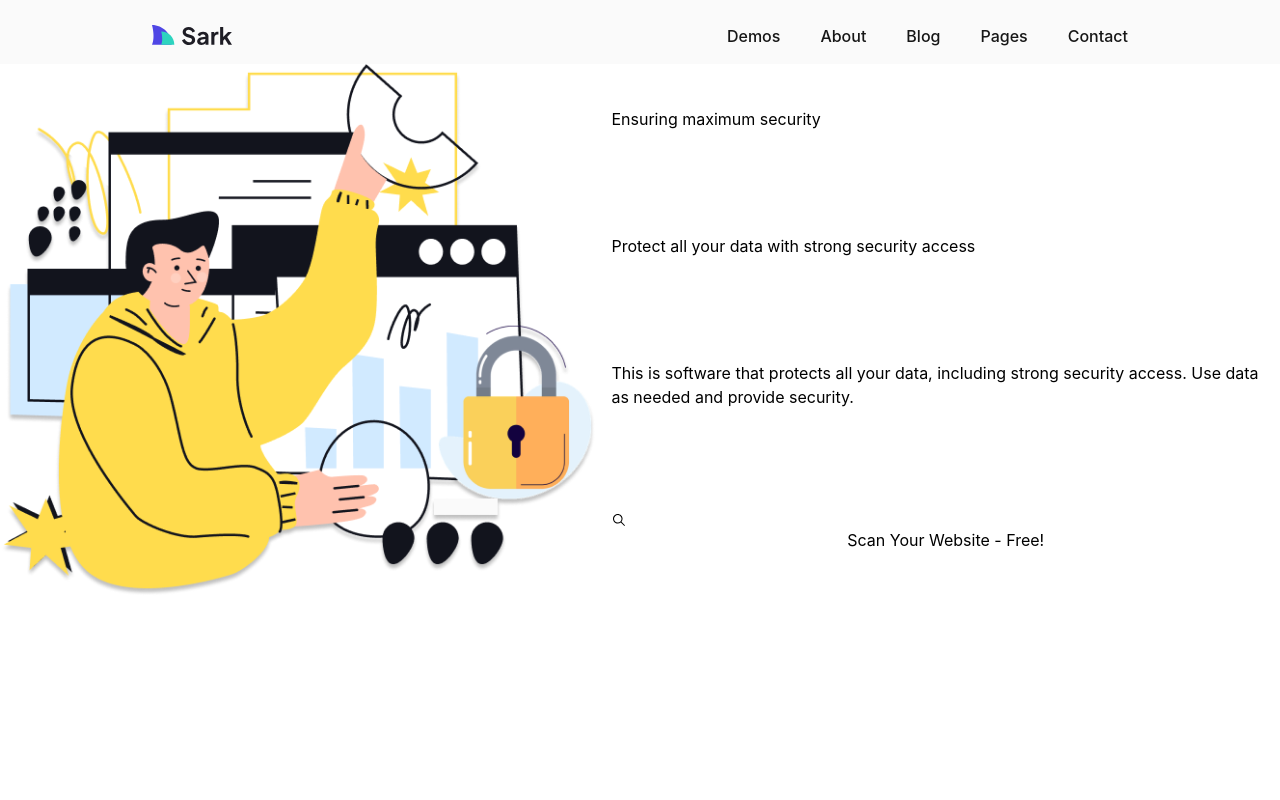
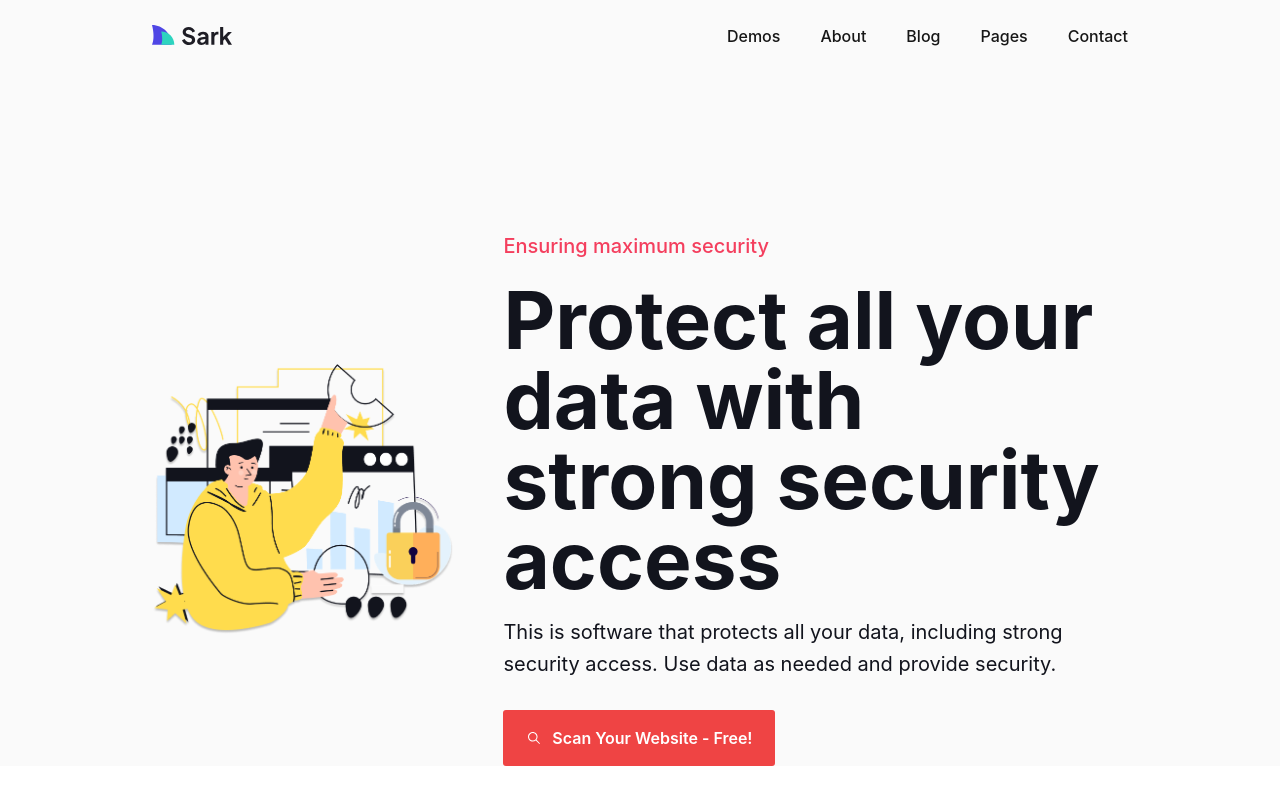
Before and after one commit to gallesSs/Cyber-Security-Landing, a React (Vite) app: page / in a window 1280 px wide. Built offline with nearby package versions, Linux system fonts and the light colour scheme.

Commit message:
added styles for md hero, without bg and hover

```diff
--- a/src/components/Hero/Hero.jsx
+++ b/src/components/Hero/Hero.jsx
@@ -2,20 +2,27 @@ import imgMob from "../../assets/Hero/hero-mob.png";
 import img from "../../assets/Hero/hero.png";
 import { IoIosSearch } from "react-icons/io";
 import s from "./Hero.module.css"; //grid template areas only
+import bg from "../../assets/Hero/BG.png";
 
 const Hero = () => {
   return (
     <section
-      className={`flex flex-col justify-center items-center gap-4 md:grid ${s.section}`}>
-      <p className={s.motto}>Ensuring maximum security</p>
-      <h1 className={s.header}>
+      className={`pt-12.5 bg-[#FAFAFA] px-4 flex flex-col justify-center items-center gap-4 md:grid ${s.section} md:px-38 md:gap-x-12.5 md:pt-42 md:bg-[${bg}]`}>
+      <p
+        className={`${s.motto} text-[#F43F5E] text-xl font-medium leading-7 mb-1 text-center md:text-start`}>
+        Ensuring maximum security
+      </p>
+      <h1
+        className={`${s.header} text-[#12141D] font-bold text-[40px] text-center leading-13 md:text-start md:max-w-159 md:text-[80px] md:leading-20`}>
         Protect all your data with strong security access
       </h1>
-      <p className={s.text}>
+      <p
+        className={`${s.text} text-[#12141D] text-xl font-normal leading-8 text-center mb-3.5 md:text-start`}>
         This is software that protects all your data, including strong security
         access. Use data as needed and provide security.
       </p>
-      <button className={s.btn}>
+      <button
+        className={`${s.btn} flex gap-2.5 justify-center items-center px-5 py-4 bg-[#EF4444] text-white rounded-[3px] font-semibold max-w-68`}>
         <IoIosSearch />
         Scan Your Website - Free!
       </button>
```
Also changed, not shown: src/assets/Hero/BG.png (added).
